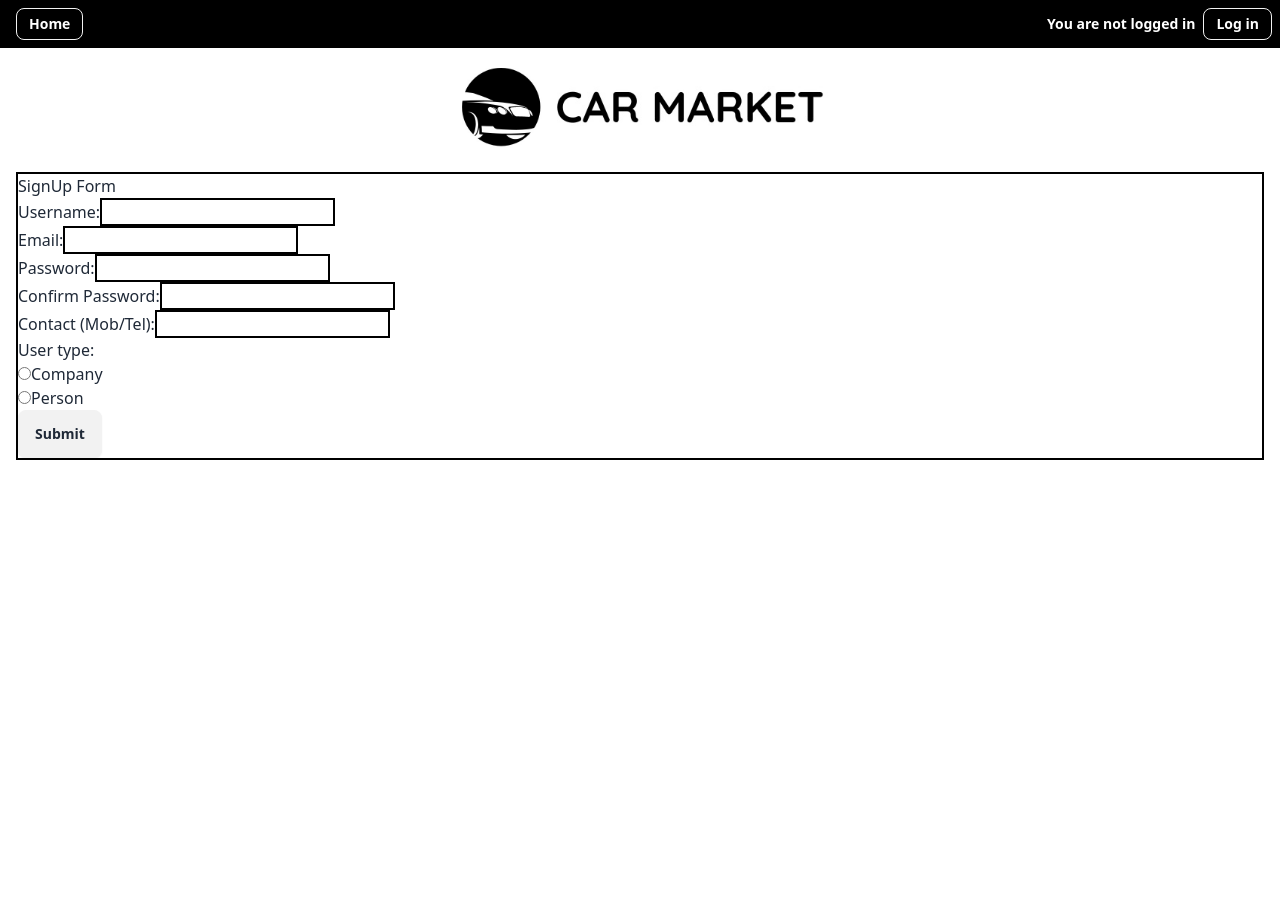
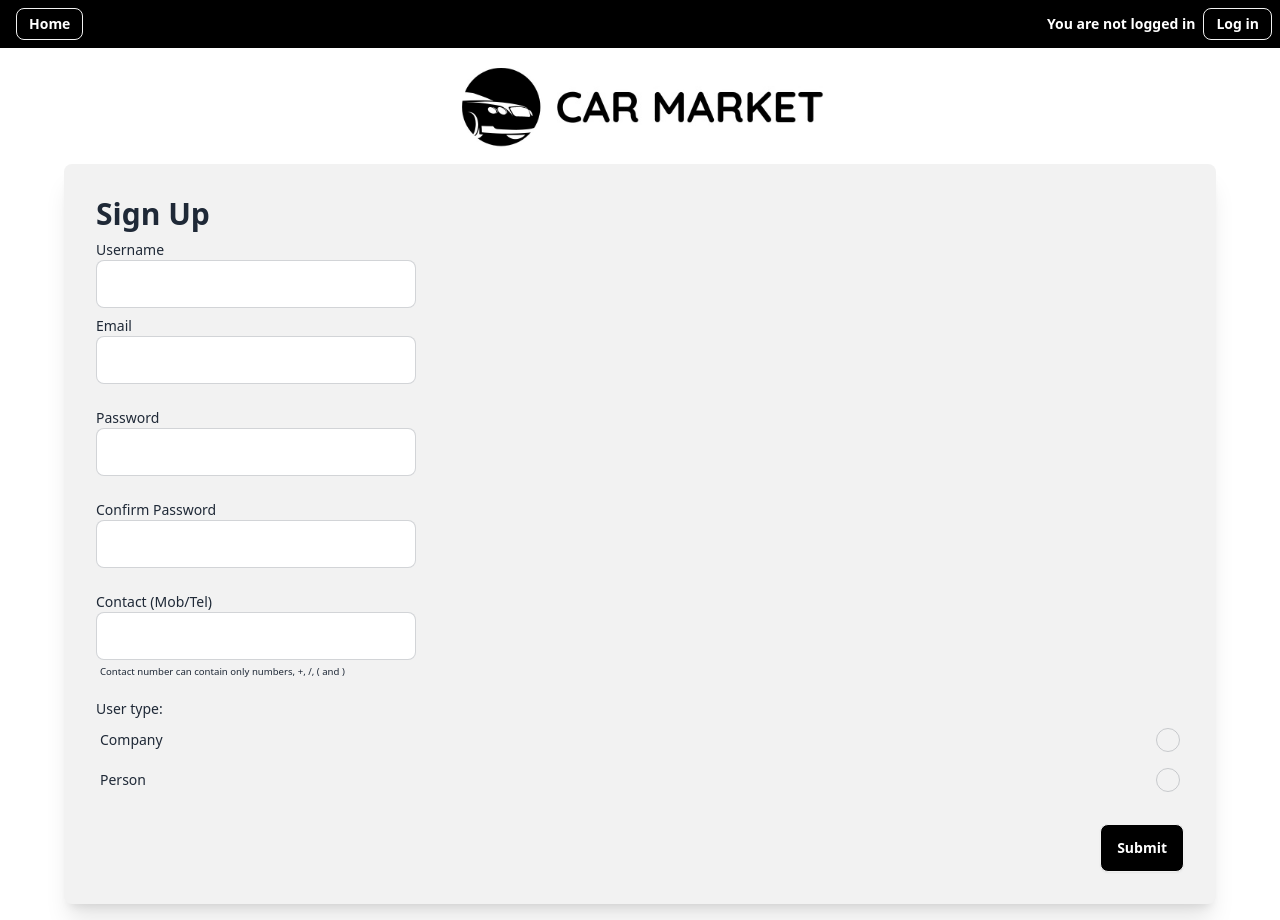
Before and after one commit to Duje0801/car-market, a React (Vite) app in the folder client/: page /signUp in a window 1280 px wide. Before the commit the page ends 800 px from the top, so only its background shows below. Built offline with nearby package versions, Linux system fonts and the light colour scheme.

Commit message:
added: daisyUI elements in signUp page (FE), userTypes function in src/data

```diff
--- /dev/null
+++ b/client/src/data/userTypes.tsx
@@ -0,0 +1 @@
+export const userTypes = ["Company", "Person"];
--- a/client/src/pages/auth/signUp.tsx
+++ b/client/src/pages/auth/signUp.tsx
@@ -3,11 +3,11 @@ import { useNavigate } from "react-router-dom";
 import { useDispatch, useSelector } from "react-redux";
 import { addProfileData } from "../../store/slices/profile";
 import { store } from "../../store";
+import { userTypes as userTypesList } from "../../data/userTypes";
 import { IProfileData } from "../../interfaces/IProfileData";
-import { Hourglass } from "react-loader-spinner";
+import { WaitingDots } from "../../components/elements/waitingDots";
+import { ErrorMessage } from "../../components/elements/errorMessage";
 import axios from "axios";
-
-const userTypesID = [{ id: "Company" }, { id: "Person" }];
 
 export function SignUp() {
   //Form data states
@@ -19,7 +19,7 @@ export function SignUp() {
   const [userType, setUserType] = useState<string>("");
 
   //Other states
-  const [isSaving, setIsSaving] = useState<boolean>(false);
+  const [isSigningUp, setIsSigningUp] = useState<boolean>(false);
   const [error, setError] = useState<string>("");
 
   const { data, isChecked } = useSelector(
@@ -60,11 +60,15 @@ export function SignUp() {
   const handleSubmit = async (e: FormEvent) => {
     e.preventDefault();
 
-    setIsSaving(true);
+    setIsSigningUp(true);
 
     if (password !== confirmPassword) {
-      setIsSaving(false);
-      return setError("Passwords must be identical");
+      setIsSigningUp(false);
+      setPassword("");
+      setConfirmPassword("");
+      setError("Passwords must be identical");
+      window.scrollTo(0, 0);
+      return;
     }
 
     try {
@@ -85,7 +89,7 @@ export function SignUp() {
           },
         }
       );
-      const profileData: IProfileData = response.data.data;
+      const profileData: IProfileData = response.data.userData;
       localStorage.setItem("userData", JSON.stringify(profileData));
       dispatch(addProfileData(profileData));
       navigate("/");
@@ -100,20 +104,48 @@ export function SignUp() {
       }
       setPassword("");
       setConfirmPassword("");
-      setIsSaving(false);
     }
+    setIsSigningUp(false);
   };
 
-  if (!isChecked) return <div>Loading...</div>;
-  else if (data.username) return <div>You are already logged in!</div>;
-  else
+  {
+    /* Loading user data */
+  }
+  if (!isChecked)
     return (
+      <main>
+        <WaitingDots size={"md"} />{" "}
+      </main>
+    );
+  else if (data.username) {
+    {
+      /* If the user is already logged in */
+    }
+    return (
+      <main>
+        <ErrorMessage text={"You are already logged in!"} />
+      </main>
+    );
+  } else
+    return (
+      <main className="pb-4">
+        {isSigningUp ? (
+          <WaitingDots size={"md"} />
+        ) : (
           <>
-        <form onSubmit={handleSubmit} className="border-2 border-black m-4">
-          <p>SignUp Form</p>
-          {error && <p className="text-red-500">{error}</p>}
-          <div>
-            <label htmlFor="usernameField">Username:</label>
+            {error && <ErrorMessage text={error} />}
+            {/* Sign Up form */}
+            <form
+              onSubmit={handleSubmit}
+              className="card bg-base-200 p-4 gap-2 shadow-xl mx-auto mt-2 rounded-lg w-[90vw]"
+            >
+              <div className="card-body p-4">
+                <p className="card-title text-3xl">Sign Up</p>
+                {/* Username input */}
+                <label className="form-control w-full max-w-xs">
+                  <div className="label p-0">
+                    <span className="label-text">Username</span>
+                  </div>
                   <input
                     type="text"
                     minLength={3}
@@ -121,24 +153,31 @@ export function SignUp() {
                     id="usernameField"
                     value={username}
                     onChange={handleChangeUsername}
-              className="border-2 border-black"
+                    className="input input-bordered w-full max-w-xs"
                     required
                   />
+                </label>
+                {/* Email input */}
+                <label className="form-control w-full max-w-xs">
+                  <div className="label p-0">
+                    <span className="label-text">Email</span>
                   </div>
-          <div>
-            <label htmlFor="emailField">Email:</label>
                   <input
                     type="email"
                     maxLength={40}
                     id="emailField"
                     value={email}
                     onChange={handleChangeEmail}
-              className="border-2 border-black"
+                    className="input input-bordered w-full max-w-xs"
                     required
                   />
+                  <div className="label"></div>
+                </label>
+                {/* Password input */}
+                <label className="form-control w-full max-w-xs">
+                  <div className="label p-0">
+                    <span className="label-text">Password</span>
                   </div>
-          <div>
-            <label htmlFor="passwordField">Password:</label>
                   <input
                     type="password"
                     minLength={9}
@@ -146,12 +185,16 @@ export function SignUp() {
                     id="passwordField"
                     value={password}
                     onChange={handleChangePassword}
-              className="border-2 border-black"
+                    className="input input-bordered w-full max-w-xs"
                     required
-            />{" "}
+                  />
+                  <div className="label"></div>
+                </label>
+                {/* Confirm Password input */}
+                <label className="form-control w-full max-w-xs">
+                  <div className="label p-0">
+                    <span className="label-text">Confirm Password</span>
                   </div>
-          <div>
-            <label htmlFor="confirmPasswordField">Confirm Password:</label>
                   <input
                     type="password"
                     minLength={9}
@@ -159,56 +202,62 @@ export function SignUp() {
                     id="confirmPasswordField"
                     value={confirmPassword}
                     onChange={handleChangeConfirmPassword}
-              className="border-2 border-black"
+                    className="input input-bordered w-full max-w-xs"
                     required
-            />{" "}
+                  />
+                  <div className="label"></div>
+                </label>
+                {/* Contact input */}
+                <label className="form-control w-full max-w-xs">
+                  <div className="label p-0">
+                    <span className="label-text">Contact (Mob/Tel)</span>
                   </div>
-          <div>
-            <label htmlFor="contactField">Contact (Mob/Tel):</label>
                   <input
                     type="text"
                     maxLength={30}
                     id="contactField"
                     value={contact}
                     onChange={handleChangeContact}
-              className="border-2 border-black"
-            />{" "}
+                    className="input input-bordered w-full max-w-xs"
+                    required
+                  />
+                  <div className="label pt-1">
+                    <span className="label-text-alt text-[0.6rem]">
+                      Contact number can contain only numbers, +, /, ( and )
+                    </span>
                   </div>
+                </label>
+                {/* User type radio */}
                 <div>
-            <label htmlFor="avatarURL">User type:</label>
-            {userTypesID.map((type) => (
-              <div key={type.id}>
+                  <label className="text-sm">User type:</label>
+                  {userTypesList.map((type) => (
+                    <div className="form-control">
+                      <label className="label cursor-pointer">
+                        <span className="label-text text-sm">{type}</span>
                         <input
                           type="radio"
-                  id={type.id}
+                          id={type}
                           name="user_type"
-                  value={type.id}
-                  checked={userType === type.id}
+                          value={type}
+                          checked={userType === type}
                           onChange={handleOptionChange}
-                  className="border-2 border-black"
+                          className="radio checked:bg-black"
                           required
                         />
-                <label htmlFor={type.id}>{type.id}</label>
+                      </label>
                     </div>
                   ))}
                 </div>
-          <div>
-            <button type="submit" className="btn">
+                {/* Submit button */}
+                <div className="card-actions justify-end mt-4">
+                  <button type="submit" className="btn bg-black text-white">
                     Submit
                   </button>
                 </div>
+              </div>
             </form>
-        {isSaving && (
-          <Hourglass
-            visible={true}
-            height="80"
-            width="80"
-            ariaLabel="hourglass-loading"
-            wrapperStyle={{}}
-            wrapperClass=""
-            colors={["#306cce", "#72a1ed"]}
-          />
+          </>
         )}
-      </>
+      </main>
     );
 }
```
Also changed, not shown: 1 other file (tests, documents, lock files or other folders). Lines whose indentation alone changed are shown as unchanged.
